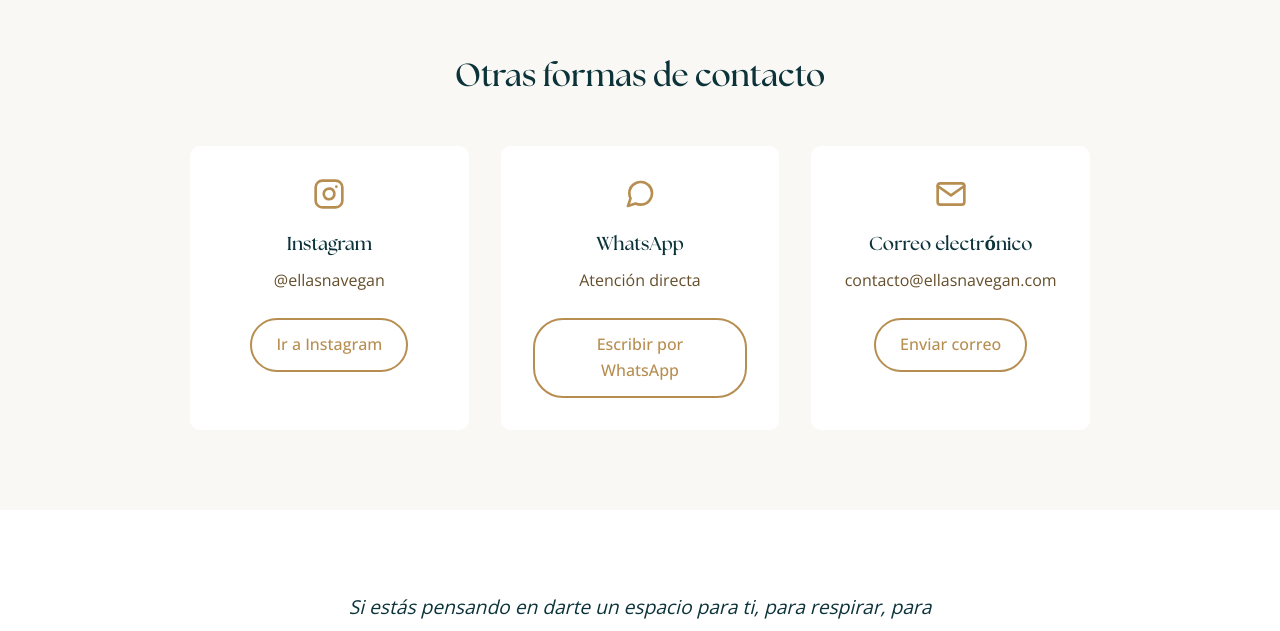
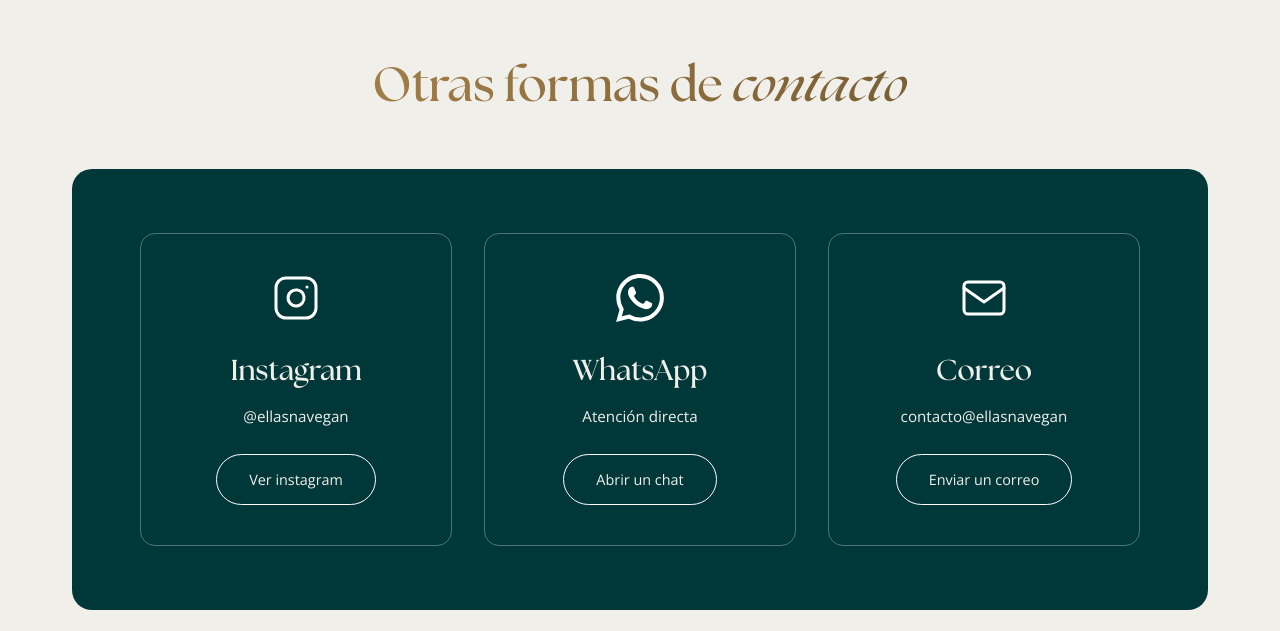
Before and after one commit to Ooctavioosorio/ellasNavegan, a React (Vite) app: page /contacto in a window 1280 px wide. Shown: the part 1703-2334 px from the top of the page. Built offline with nearby package versions, Linux system fonts and the light colour scheme; a web font is replaced by a local one.

Commit message:
seccion formas de contactos (contactos)

```diff
--- a/src/pages/Contacto.css
+++ b/src/pages/Contacto.css
@@ -107,43 +107,86 @@
 
 /* OTRAS FORMAS */
 .otras-formas {
-  padding: 5rem 0;
-  background: var(--color-bg-light);
+  padding: 5rem 2rem;
+  background: var(--color-bg);
+}
+
+.otras-formas .container {
+  max-width: 1200px;
+  margin: 0 auto;
 }
 
 .otras-formas h2 {
+  font-family: 'The Seasons', serif;
+  font-size: 3rem;
+  background: linear-gradient(90deg, #b78e51, #654e2b);
+  -webkit-background-clip: text;
+  -webkit-text-fill-color: transparent;
+  background-clip: text;
   text-align: center;
   margin-bottom: 3rem;
 }
 
+.otras-formas h2 em {
+  font-style: italic;
+}
+
+.otras-formas-card {
+  background: #00383a;
+  border-radius: 20px;
+  padding: 4rem 2rem;
+}
+
 .contactos-grid {
   display: grid;
-  grid-template-columns: repeat(auto-fit, minmax(250px, 1fr));
+  grid-template-columns: repeat(3, 1fr);
   gap: 2rem;
-  max-width: 900px;
+  max-width: 1000px;
   margin: 0 auto;
 }
 
 .contacto-item {
-  background: var(--color-white);
-  padding: 2rem;
-  border-radius: 10px;
+  background: transparent;
+  border: 1px solid rgba(255, 255, 255, 0.3);
+  border-radius: 15px;
+  padding: 2.5rem 2rem;
   text-align: center;
 }
 
 .contacto-icon {
-  color: var(--color-primary);
-  margin-bottom: 1rem;
+  color: #ffffff;
+  margin-bottom: 1.5rem;
 }
 
 .contacto-item h3 {
-  color: var(--color-text);
-  margin-bottom: 0.5rem;
+  font-family: 'The Seasons', serif;
+  color: #f1efea;
+  font-size: 1.8rem;
+  margin-bottom: 0.75rem;
 }
 
 .contacto-item p {
-  color: var(--color-text-light);
+  font-family: 'Open Sans', sans-serif;
+  color: #f1efea;
+  font-size: 0.95rem;
   margin-bottom: 1.5rem;
+}
+
+.btn-contacto {
+  display: inline-block;
+  padding: 0.8rem 2rem;
+  background: transparent;
+  border: 1px solid #ffffff;
+  border-radius: 50px;
+  font-family: 'Open Sans', sans-serif;
+  font-size: 0.9rem;
+  color: #f1efea;
+  text-decoration: none;
+  transition: all 0.3s ease;
+}
+
+.btn-contacto:hover {
+  background: rgba(255, 255, 255, 0.1);
 }
 
 /* CIERRE */
@@ -190,7 +233,19 @@
     font-size: 0.9rem;
   }
 
+  .otras-formas h2 {
+    font-size: 2.2rem;
+  }
+
+  .otras-formas-card {
+    padding: 2rem 1rem;
+  }
+
   .contactos-grid {
     grid-template-columns: 1fr;
   }
+
+  .contacto-item h3 {
+    font-size: 1.5rem;
+  }
 }
--- a/src/pages/Contacto.tsx
+++ b/src/pages/Contacto.tsx
@@ -29,13 +29,14 @@
       {/* OTRAS FORMAS DE CONTACTO */}
       <section className="otras-formas">
         <div className="container">
-          <h2>Otras formas de contacto</h2>
+          <h2>Otras formas de <em>contacto</em></h2>
 
+          <div className="otras-formas-card">
             <div className="contactos-grid">
               {/* Instagram */}
               <div className="contacto-item">
                 <div className="contacto-icon">
-                <svg xmlns="http://www.w3.org/2000/svg" width="32" height="32" viewBox="0 0 24 24" fill="none" stroke="currentColor" strokeWidth="2" strokeLinecap="round" strokeLinejoin="round">
+                  <svg xmlns="http://www.w3.org/2000/svg" width="48" height="48" viewBox="0 0 24 24" fill="none" stroke="currentColor" strokeWidth="1.5" strokeLinecap="round" strokeLinejoin="round">
                     <rect x="2" y="2" width="20" height="20" rx="5" ry="5"></rect>
                     <path d="M16 11.37A4 4 0 1 1 12.63 8 4 4 0 0 1 16 11.37z"></path>
                     <line x1="17.5" y1="6.5" x2="17.51" y2="6.5"></line>
@@ -43,38 +44,39 @@
                 </div>
                 <h3>Instagram</h3>
                 <p>@ellasnavegan</p>
-              <a href="https://instagram.com/ellasnavegan" target="_blank" rel="noopener noreferrer" className="btn-secondary">
-                Ir a Instagram
+                <a href="https://instagram.com/ellasnavegan" target="_blank" rel="noopener noreferrer" className="btn-contacto">
+                  Ver instagram
                 </a>
               </div>
 
               {/* WhatsApp */}
               <div className="contacto-item">
                 <div className="contacto-icon">
-                <svg xmlns="http://www.w3.org/2000/svg" width="32" height="32" viewBox="0 0 24 24" fill="none" stroke="currentColor" strokeWidth="2" strokeLinecap="round" strokeLinejoin="round">
-                  <path d="M21 11.5a8.38 8.38 0 0 1-.9 3.8 8.5 8.5 0 0 1-7.6 4.7 8.38 8.38 0 0 1-3.8-.9L3 21l1.9-5.7a8.38 8.38 0 0 1-.9-3.8 8.5 8.5 0 0 1 4.7-7.6 8.38 8.38 0 0 1 3.8-.9h.5a8.48 8.48 0 0 1 8 8v.5z"></path>
+                  <svg xmlns="http://www.w3.org/2000/svg" width="48" height="48" viewBox="0 0 24 24" fill="currentColor">
+                    <path d="M17.472 14.382c-.297-.149-1.758-.867-2.03-.967-.273-.099-.471-.148-.67.15-.197.297-.767.966-.94 1.164-.173.199-.347.223-.644.075-.297-.15-1.255-.463-2.39-1.475-.883-.788-1.48-1.761-1.653-2.059-.173-.297-.018-.458.13-.606.134-.133.298-.347.446-.52.149-.174.198-.298.298-.497.099-.198.05-.371-.025-.52-.075-.149-.669-1.612-.916-2.207-.242-.579-.487-.5-.669-.51-.173-.008-.371-.01-.57-.01-.198 0-.52.074-.792.372-.272.297-1.04 1.016-1.04 2.479 0 1.462 1.065 2.875 1.213 3.074.149.198 2.096 3.2 5.077 4.487.709.306 1.262.489 1.694.625.712.227 1.36.195 1.871.118.571-.085 1.758-.719 2.006-1.413.248-.694.248-1.289.173-1.413-.074-.124-.272-.198-.57-.347m-5.421 7.403h-.004a9.87 9.87 0 01-5.031-1.378l-.361-.214-3.741.982.998-3.648-.235-.374a9.86 9.86 0 01-1.51-5.26c.001-5.45 4.436-9.884 9.888-9.884 2.64 0 5.122 1.03 6.988 2.898a9.825 9.825 0 012.893 6.994c-.003 5.45-4.437 9.884-9.885 9.884m8.413-18.297A11.815 11.815 0 0012.05 0C5.495 0 .16 5.335.157 11.892c0 2.096.547 4.142 1.588 5.945L.057 24l6.305-1.654a11.882 11.882 0 005.683 1.448h.005c6.554 0 11.89-5.335 11.893-11.893a11.821 11.821 0 00-3.48-8.413z"/>
                   </svg>
                 </div>
                 <h3>WhatsApp</h3>
                 <p>Atención directa</p>
-              <a href="#" className="btn-secondary">
-                Escribir por WhatsApp
+                <a href="#" className="btn-contacto">
+                  Abrir un chat
                 </a>
               </div>
 
               {/* Email */}
               <div className="contacto-item">
                 <div className="contacto-icon">
-                <svg xmlns="http://www.w3.org/2000/svg" width="32" height="32" viewBox="0 0 24 24" fill="none" stroke="currentColor" strokeWidth="2" strokeLinecap="round" strokeLinejoin="round">
-                  <path d="M4 4h16c1.1 0 2 .9 2 2v12c0 1.1-.9 2-2 2H4c-1.1 0-2-.9-2-2V6c0-1.1.9-2 2-2z"></path>
-                  <polyline points="22,6 12,13 2,6"></polyline>
+                  <svg xmlns="http://www.w3.org/2000/svg" width="48" height="48" viewBox="0 0 24 24" fill="none" stroke="currentColor" strokeWidth="1.5" strokeLinecap="round" strokeLinejoin="round">
+                    <rect x="2" y="4" width="20" height="16" rx="2" ry="2"></rect>
+                    <path d="M2 7l10 7 10-7"></path>
                   </svg>
                 </div>
-              <h3>Correo electrónico</h3>
-              <p>contacto@ellasnavegan.com</p>
-              <a href="mailto:contacto@ellasnavegan.com" className="btn-secondary">
-                Enviar correo
+                <h3>Correo</h3>
+                <p>contacto@ellasnavegan</p>
+                <a href="mailto:contacto@ellasnavegan.com" className="btn-contacto">
+                  Enviar un correo
                 </a>
+              </div>
             </div>
           </div>
         </div>
```
Lines whose indentation alone changed are shown as unchanged.
